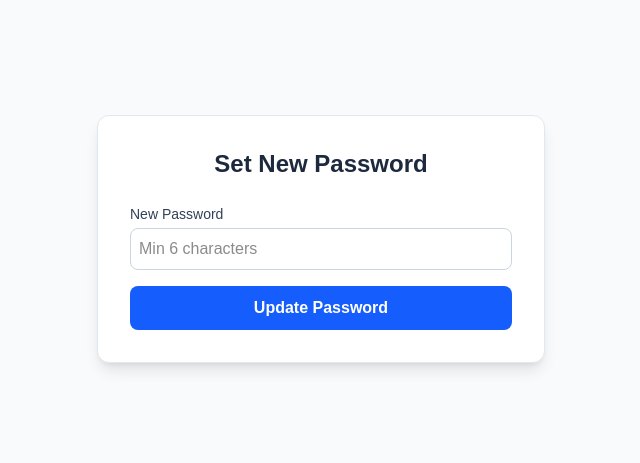
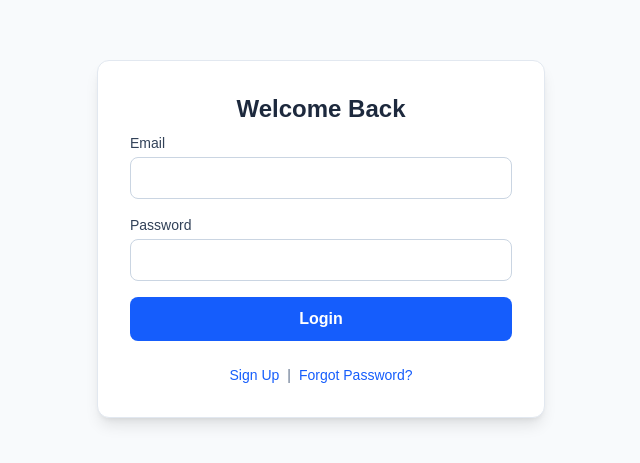
Before and after one commit to paulpriddy05-dot/visible-app, a Next.js app: page / in a window 1280 px wide. Shown: the part 161-624 px from the top of the page, without its empty margins (319-959 px from the left). Built offline with nearby package versions, Linux system fonts and the light colour scheme; no server answers.

Commit message:
separate login and update password pages

```diff
--- a/app/auth/update-password/page.tsx
+++ b/app/auth/update-password/page.tsx
@@ -1,94 +1,55 @@
-"use client";
+'use client';
 
-import { useState, useEffect } from "react";
-import { supabase } from "@/lib/supabase";
-import { useRouter } from "next/navigation";
+import { useState } from 'react';
+import { createBrowserClient } from '@supabase/ssr';
+import { useRouter } from 'next/navigation';
 
 export default function UpdatePasswordPage() {
+  const [password, setPassword] = useState('');
+  const [loading, setLoading] = useState(false);
+  const [message, setMessage] = useState('');
   const router = useRouter();
-  const [password, setPassword] = useState("");
-  const [loading, setLoading] = useState(false);
-  const [message, setMessage] = useState("");
-  const [error, setError] = useState("");
-  const [inRecoveryMode, setInRecoveryMode] = useState(false);
 
-  useEffect(() => {
-    const { data: listener } = supabase.auth.onAuthStateChange((event, session) => {
-      if (event === "PASSWORD_RECOVERY") {
-        setInRecoveryMode(true);
-        setMessage("");
-        setError("");
-      } else if (event === "SIGNED_IN" && session) {
-        router.push("/dashboard");
-      }
-    });
-
-    return () => listener.subscription.unsubscribe();
-  }, [router]);
+  const supabase = createBrowserClient(
+    process.env.NEXT_PUBLIC_SUPABASE_URL!,
+    process.env.NEXT_PUBLIC_SUPABASE_ANON_KEY!
+  );
 
   const handleUpdate = async (e: React.FormEvent) => {
     e.preventDefault();
-    if (password.length < 6) {
-      setError("Password must be at least 6 characters.");
-      return;
-    }
-
     setLoading(true);
-    setError("");
-    setMessage("");
+    setMessage('');
 
     const { error } = await supabase.auth.updateUser({ password });
 
     if (error) {
-      setError(error.message);
+      setMessage('Error: ' + error.message);
+      setLoading(false);
     } else {
-      setMessage("Password updated successfully! Redirecting...");
+      await supabase.auth.refreshSession(); // Critical for cookies
+      setMessage('Success! Redirecting...');
+      setTimeout(() => {
+        router.push('/dashboard');
+        router.refresh();
+      }, 1000);
     }
-    setLoading(false);
   };
-
-  if (!inRecoveryMode) {
-    return (
-      <div className="flex flex-col items-center justify-center min-h-screen bg-slate-50 p-4">
-        <div className="w-full max-w-md bg-white rounded-xl shadow-lg border border-slate-200 p-8 text-center">
-          <p className="text-slate-600">
-            Invalid or expired password reset link. Please request a new one.
-          </p>
-          <button onClick={() => router.push("/")} className="mt-4 text-blue-600 hover:underline">
-            Back to Login
-          </button>
-        </div>
-      </div>
-    );
-  }
 
   return (
     <div className="flex flex-col items-center justify-center min-h-screen bg-slate-50 p-4">
       <div className="w-full max-w-md bg-white rounded-xl shadow-lg border border-slate-200 p-8">
-        <h1 className="text-2xl font-bold text-center mb-2 text-slate-800">Set New Password</h1>
-        <p className="text-center text-slate-500 mb-6">Enter a strong new password for your account.</p>
-
-        {message && <div className="mb-4 p-3 bg-green-50 text-green-700 rounded-lg border border-green-200">{message}</div>}
-        {error && <div className="mb-4 p-3 bg-red-50 text-red-600 rounded-lg border border-red-200">{error}</div>}
-
+        <h1 className="text-2xl font-bold text-center mb-6 text-slate-800">Set New Password</h1>
         <form onSubmit={handleUpdate} className="space-y-4">
-          <div>
-            <label className="block text-sm font-medium text-slate-700 mb-1">New Password</label>
-            <input
-              type="password"
-              required
-              className="w-full p-2 border border-slate-300 rounded-lg focus:ring-2 focus:ring-blue-500 outline-none text-slate-900"
-              value={password}
-              onChange={(e) => setPassword(e.target.value)}
-            />
-          </div>
-          <button
-            disabled={loading}
-            className="w-full bg-blue-600 hover:bg-blue-700 text-white font-bold py-2.5 rounded-lg transition-all disabled:opacity-50"
-          >
-            {loading ? "Updating..." : "Update Password"}
+          <input
+            type="password" placeholder="New Password" required minLength={6}
+            className="w-full p-2 border border-slate-300 rounded-lg"
+            value={password} onChange={(e) => setPassword(e.target.value)}
+          />
+          <button disabled={loading} className="w-full bg-blue-600 text-white font-bold py-2.5 rounded-lg">
+            {loading ? 'Updating...' : 'Update Password'}
           </button>
         </form>
+        {message && <p className="mt-4 text-center text-sm">{message}</p>}
       </div>
     </div>
   );
--- a/app/page.tsx
+++ b/app/page.tsx
@@ -1,14 +1,18 @@
 'use client';
 
-import { useState } from 'react';
+import { Suspense, useState, useEffect } from 'react';
+import { useRouter } from 'next/navigation';
 import { createBrowserClient } from '@supabase/ssr';
-import { useRouter } from 'next/navigation';
 
-export default function UpdatePasswordPage() {
+function LoginContent() {
+  const router = useRouter();
+  const [loading, setLoading] = useState(false);
+  const [view, setView] = useState<'login' | 'signup' | 'forgot'>('login');
+
+  const [email, setEmail] = useState('');
   const [password, setPassword] = useState('');
-  const [loading, setLoading] = useState(false);
   const [message, setMessage] = useState('');
-  const router = useRouter();
+  const [errorMsg, setErrorMsg] = useState('');
 
   // Initialize Supabase
   const supabase = createBrowserClient(
@@ -16,68 +20,105 @@ export default function UpdatePasswordPage() {
     process.env.NEXT_PUBLIC_SUPABASE_ANON_KEY!
   );
 
-  const handleUpdate = async (e: React.FormEvent) => {
+  const handleAuth = async (e: React.FormEvent) => {
     e.preventDefault();
     setLoading(true);
     setMessage('');
+    setErrorMsg('');
 
-    const { error } = await supabase.auth.updateUser({
-      password: password
-    });
+    const origin = typeof window !== 'undefined' ? window.location.origin : '';
 
-    if (error) {
-      setMessage('Error: ' + error.message);
-      setLoading(false);
-    } else {
-      // Refresh session to ensure the new password is stuck in cookies
-      await supabase.auth.refreshSession();
-
-      setMessage('Success! Redirecting to dashboard...');
-      setTimeout(() => {
+    try {
+      if (view === 'signup') {
+        const { error } = await supabase.auth.signUp({
+          email,
+          password,
+          options: { emailRedirectTo: `${origin}/auth/callback` },
+        });
+        if (error) throw error;
+        setMessage('Check your email for the confirmation link!');
+      }
+      else if (view === 'forgot') {
+        // This triggers the email, which redirects to /auth/callback,
+        // which then redirects to /auth/update-password
+        const { error } = await supabase.auth.resetPasswordForEmail(email, {
+          redirectTo: `${origin}/auth/update-password`,
+        });
+        if (error) throw error;
+        setMessage('Password reset link sent! Check your email.');
+        setView('login');
+      }
+      else {
+        // Login
+        const { error } = await supabase.auth.signInWithPassword({ email, password });
+        if (error) throw error;
         router.push('/dashboard');
         router.refresh();
-      }, 1000);
+      }
+    } catch (err: any) {
+      setErrorMsg(err.message);
+    } finally {
+      setLoading(false);
     }
   };
 
   return (
     <div className="flex flex-col items-center justify-center min-h-screen bg-slate-50 p-4">
       <div className="w-full max-w-md bg-white rounded-xl shadow-lg border border-slate-200 p-8">
-        <h1 className="text-2xl font-bold text-center mb-6 text-slate-800">
-          Set New Password
+        <h1 className="text-2xl font-bold text-center mb-2 text-slate-800">
+          {view === 'signup' ? 'Create Account' : view === 'forgot' ? 'Reset Password' : 'Welcome Back'}
         </h1>
 
-        <form onSubmit={handleUpdate} className="space-y-4">
+        {errorMsg && <div className="mb-4 p-3 bg-red-50 text-red-600 text-sm rounded-lg">{errorMsg}</div>}
+        {message && <div className="mb-4 p-3 bg-green-50 text-green-700 text-sm rounded-lg">{message}</div>}
+
+        <form onSubmit={handleAuth} className="space-y-4">
           <div>
-            <label className="block text-sm font-medium text-slate-700 mb-1">
-              New Password
-            </label>
+            <label className="block text-sm font-medium text-slate-700 mb-1">Email</label>
             <input
-              type="password"
-              placeholder="Min 6 characters"
-              value={password}
-              onChange={(e) => setPassword(e.target.value)}
-              className="w-full p-2 border border-slate-300 rounded-lg focus:ring-2 focus:ring-blue-500 outline-none"
-              required
-              minLength={6}
+              type="email" required
+              className="w-full p-2 border border-slate-300 rounded-lg outline-none focus:ring-2 focus:ring-blue-500"
+              value={email} onChange={(e) => setEmail(e.target.value)}
             />
           </div>
 
-          <button
-            type="submit"
-            disabled={loading}
-            className="w-full bg-blue-600 hover:bg-blue-700 text-white font-bold py-2.5 rounded-lg transition-all disabled:opacity-50"
-          >
-            {loading ? 'Updating...' : 'Update Password'}
+          {view !== 'forgot' && (
+            <div>
+              <label className="block text-sm font-medium text-slate-700 mb-1">Password</label>
+              <input
+                type="password" required
+                className="w-full p-2 border border-slate-300 rounded-lg outline-none focus:ring-2 focus:ring-blue-500"
+                value={password} onChange={(e) => setPassword(e.target.value)}
+              />
+            </div>
+          )}
+
+          <button disabled={loading} className="w-full bg-blue-600 hover:bg-blue-700 text-white font-bold py-2.5 rounded-lg">
+            {loading ? 'Processing...' : (view === 'signup' ? 'Sign Up' : view === 'forgot' ? 'Send Link' : 'Login')}
           </button>
         </form>
 
-        {message && (
-          <div className={`mt-4 p-3 text-sm rounded-lg text-center ${message.includes('Error') ? 'bg-red-50 text-red-600' : 'bg-green-50 text-green-700'}`}>
-            {message}
-          </div>
-        )}
+        <div className="mt-6 text-center text-sm text-slate-500 space-x-2">
+          {view === 'login' && (
+            <>
+              <button onClick={() => setView('signup')} className="text-blue-600 hover:underline">Sign Up</button>
+              <span>|</span>
+              <button onClick={() => setView('forgot')} className="text-blue-600 hover:underline">Forgot Password?</button>
+            </>
+          )}
+          {view !== 'login' && (
+            <button onClick={() => setView('login')} className="text-blue-600 hover:underline">Back to Login</button>
+          )}
+        </div>
       </div>
     </div>
   );
 }
+
+export default function LoginPage() {
+  return (
+    <Suspense fallback={<div>Loading...</div>}>
+      <LoginContent />
+    </Suspense>
+  );
+}
```
Also changed, not shown: 1 other file (tests, documents, lock files or other folders).
